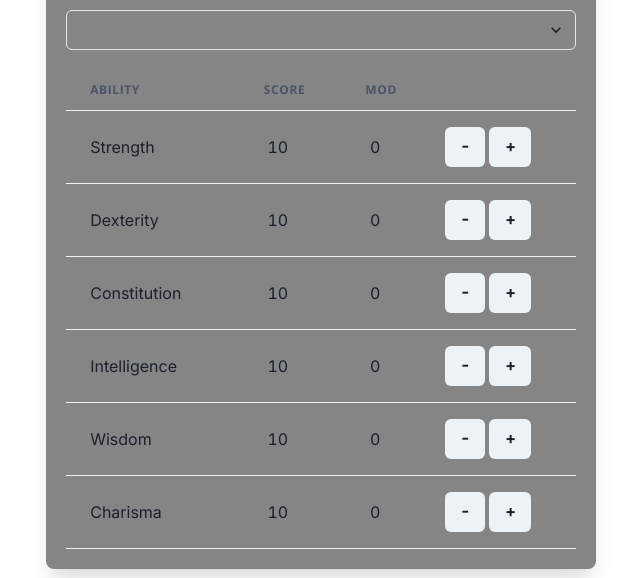
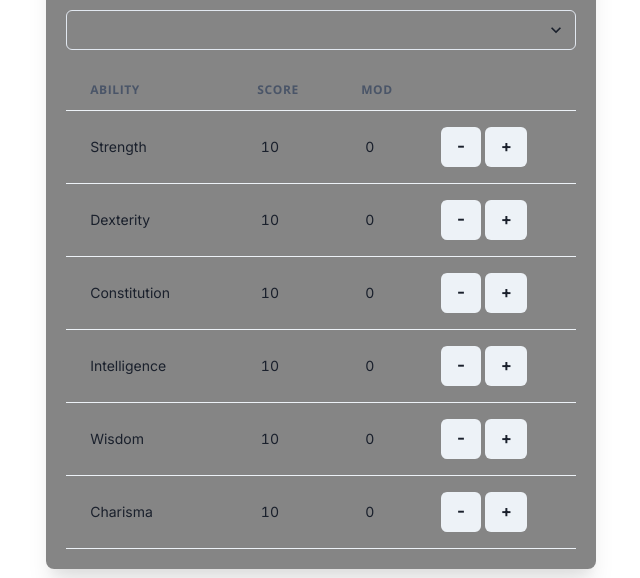
Before and after one commit to francozanini/armory, a React (Vite) app in the folder armory-web-client/: page / in a window 1280 px wide. Shown: the part 238-816 px from the top of the page, without its empty margins (319-959 px from the left). Built offline with nearby package versions, Linux system fonts and the light colour scheme.

Commit message:
AbilitiesTable fontSize reduced

```diff
--- a/armory-web-client/src/App.tsx
+++ b/armory-web-client/src/App.tsx
@@ -82,8 +82,8 @@ const Abilities = () => {
     const abilities = [Ability.STR, Ability.DEX, Ability.CON, Ability.INT, Ability.WIS, Ability.CHA]
 
     return (
-        <TableContainer>
-            <Table>
+        <TableContainer overflow={"hidden"}>
+            <Table fontSize={"sm"}>
                 <Thead>
                     <Tr>
                         <Th>Ability</Th>
```
